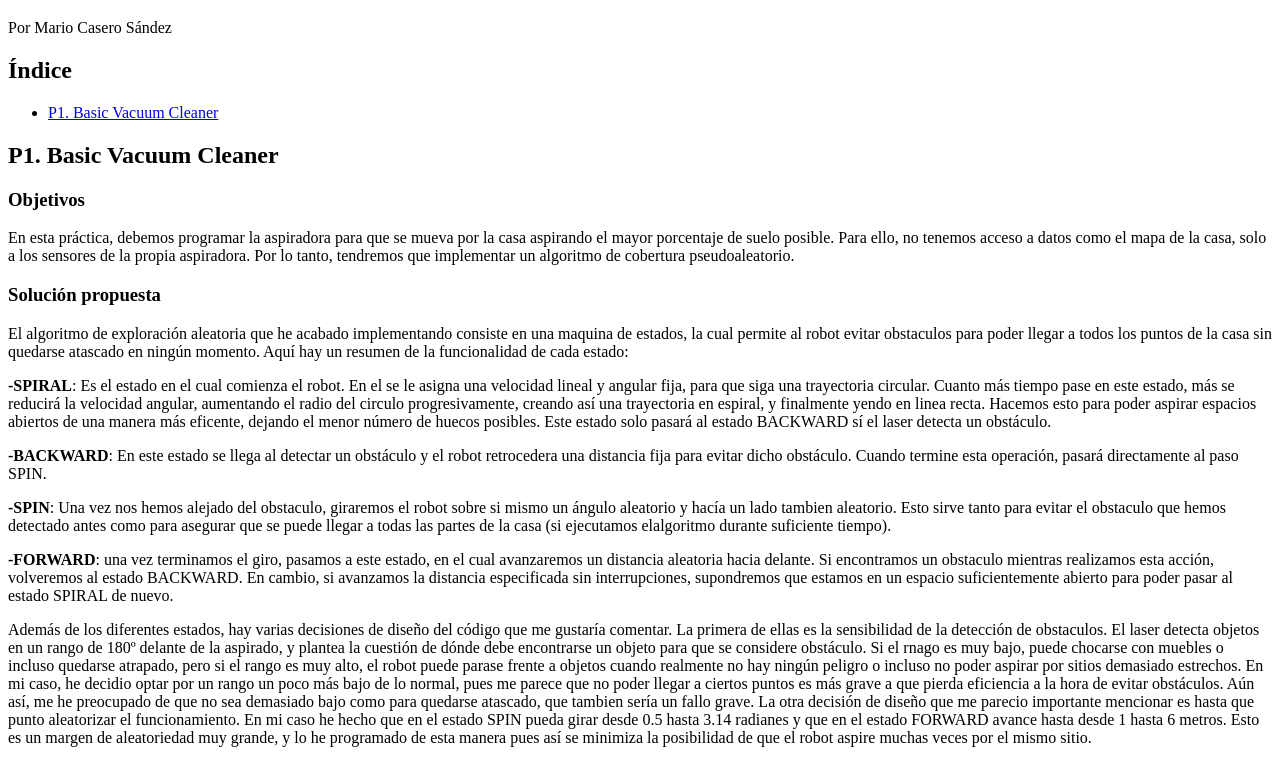
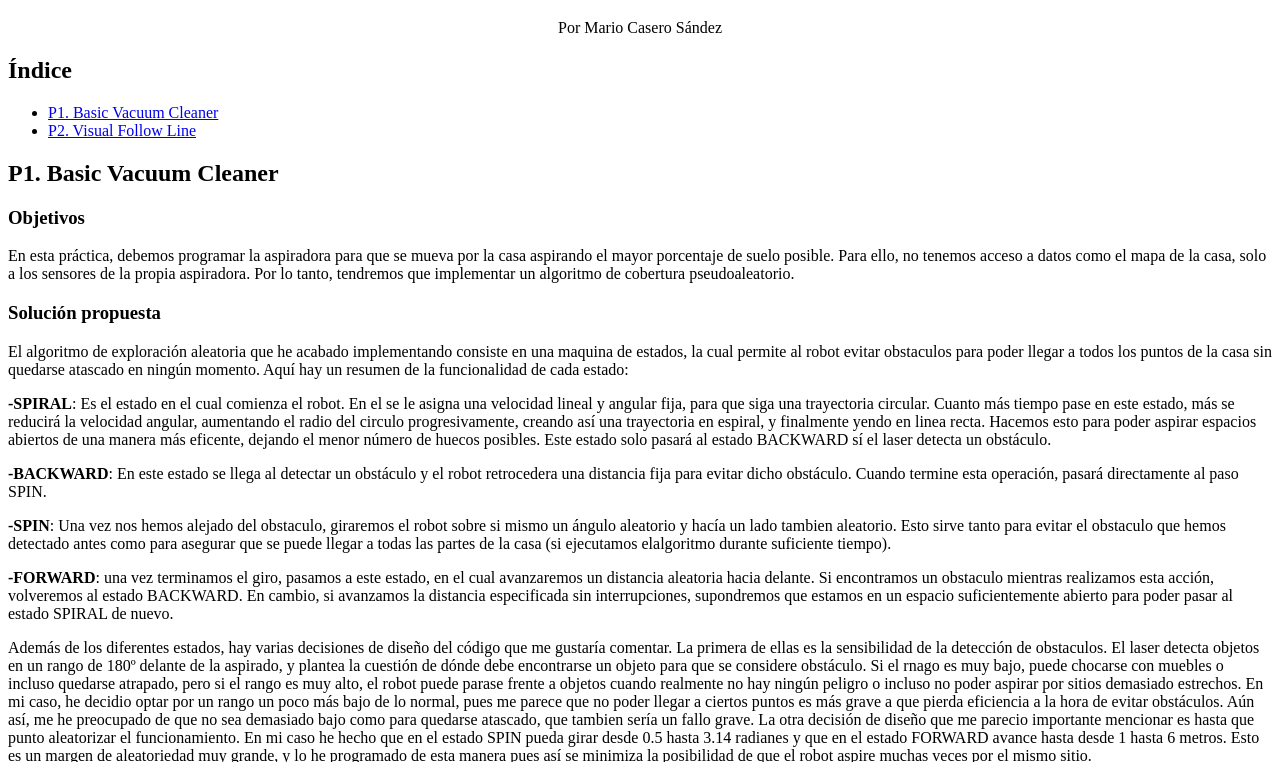
Before and after one commit to MarioC05/Robotica-Movil, a plain HTML site: page index.html in a window 1280 px wide. Shown: the part 61-823 px from the top of the page. Drawn offline with Linux system fonts and the light colour scheme.

Commit message:
Center title and author in index.html
Centered the title and author name in the HTML.

```diff
--- a/index.html
+++ b/index.html
@@ -3,15 +3,16 @@
 <head>
     <meta charset="UTF-8">
     <meta name="viewport" content="width=device-width, initial-scale=1.0">
-    <title>Robótica Móvil</title>
+    <center><title>Robótica Móvil</title></center>
 </head>
 <body>
     <h1>Robótica Móvil</h1>
-    <p>Por Mario Casero Sández</p>
+    <center><p>Por Mario Casero Sández</p></center>
 
     <h2>Índice</h2>
     <ul>
         <li><a href="#practica1">P1. Basic Vacuum Cleaner</a></li>
+        <li><a href="#practica2">P2. Visual Follow Line</a></li>
     </ul>
 
     <h2 id="practica1">P1. Basic Vacuum Cleaner</h2>
```
